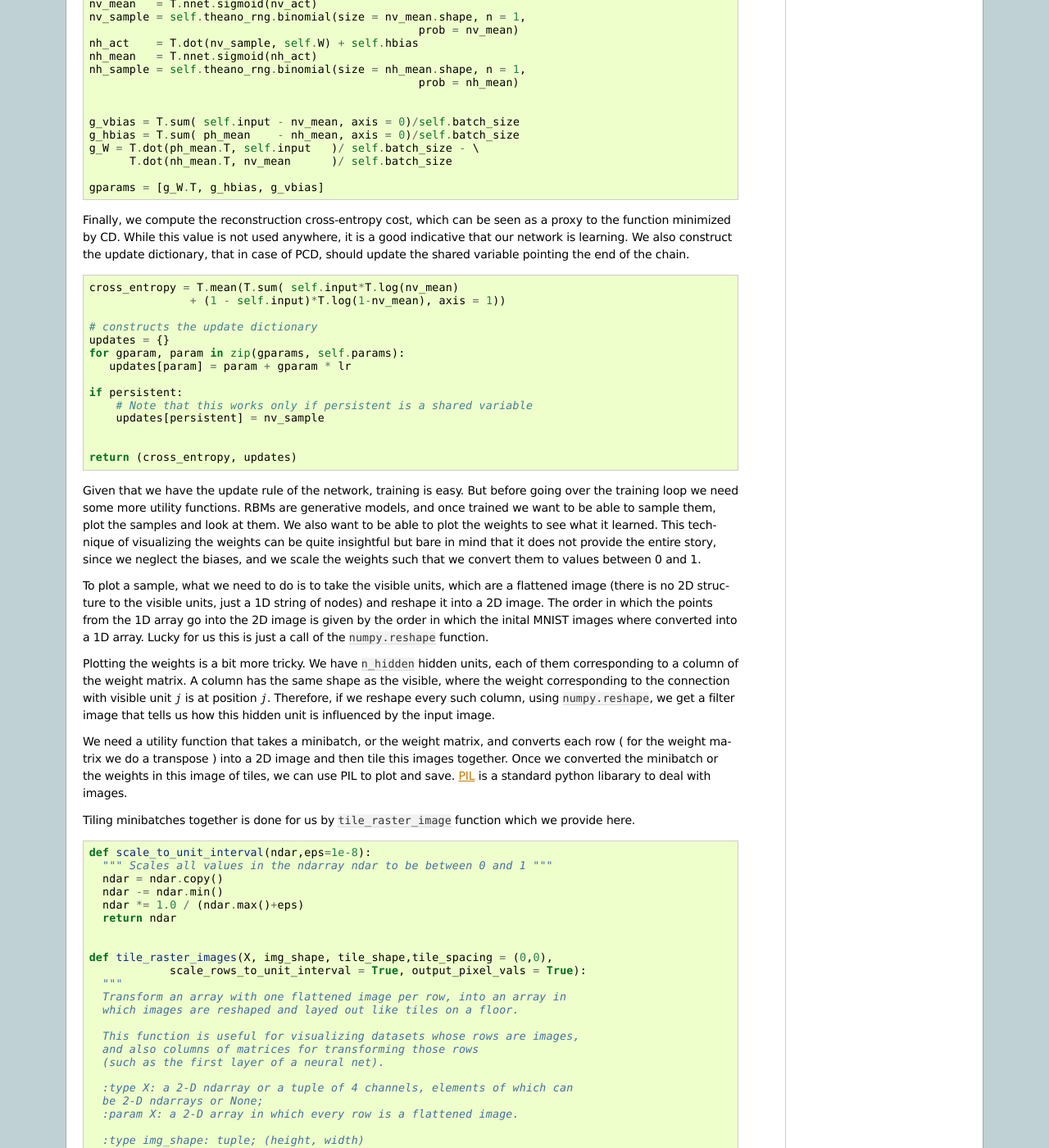
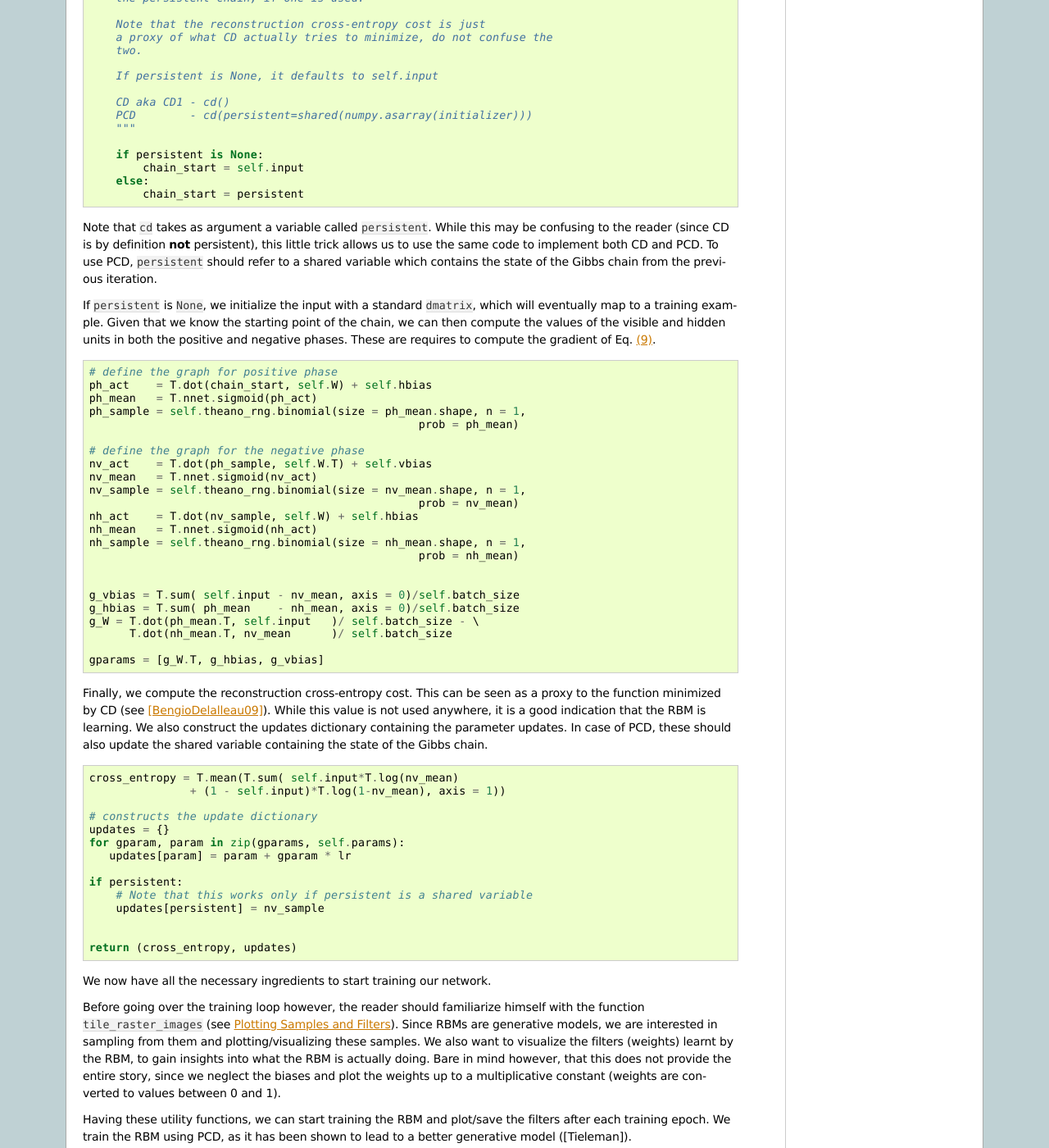
Before and after one commit to lisa-lab/DeepLearningTutorials, a Sphinx documentation site: the page built from doc/rbm.txt, in a window 1280 px wide and 1400 px high, scrolled down 5653 px. Shown: the whole window at 82% size. Built offline with Sphinx 7.4.7, drawn with Linux system fonts in a browser that asks for light colours; formulas are drawn with MathJax 3; pages that are not in the unit, such as notebooks, are missing from menus; some of the changed text lies outside the part shown.

Commit message:
* added explicit derivation of gradient updates to theory section * cosmetic changes to writing * moved plotting function to "utilities" page (found it too cluttered)

```diff
--- a/doc/contents.txt
+++ b/doc/contents.txt
@@ -16,6 +16,5 @@
    lenet
    SdA
    rbm
-   dbn
-   dae
+   utilities
    references
--- a/doc/intro.txt
+++ b/doc/intro.txt
@@ -36,7 +36,7 @@
 The unsupervised and semi-supervised learning algorithms are here (the auto-encoders can be read independently of the RBM/DBN thread):
 
   * :ref:`Auto Encoders, Stacked Auto Encoders, and Stacked Denoising Auto-Encoders <SdA>` - easy steps into unsupervised pre-training for deep nets
-  * :ref:`Restricted Boltzmann Machines` - single layer generative RBM model
+  * :ref:`Restricted Boltzmann Machines <rbm>` - single layer generative RBM model
   * :ref:`Deep Belief Networks` - unsupervised generative pre-training of stacked RBMs followed by supervised fine-tuning
 
 .. _Theano: http://deeplearning.net/software/theano
--- a/doc/rbm.txt
+++ b/doc/rbm.txt
@@ -136,6 +138,7 @@
 This translates directly to the following free energy formula:
 
 .. math::
+
   \mathcal{F}(x)= - b'x - \sum_i log \sum_{h_i} e^{h_i (c_i + W_i x)}.
 
 Because of the specific structure of RBMs, visible and hidden units are
@@ -153,13 +156,41 @@
 version of the usual neuron activation function:
 
 .. math::
+  :label: rbm_propup
+
   P(h_i=1|x) = sigm(c_i + W_i x) \\
+
+.. math::
+  :label: rbm_propdown
+
   P(x_j=1|h) = sigm(b_j + W'_j h)
 
 The free energy of an RBM with binary units further simplifies to:
 
 .. math::
+  :label: rbm_free_energy
+
   \mathcal{F}(x)= - b'x - \sum_i log 1 + e^{(c_i + W_i x)}.
+
+**Update Equations with Binary Units**
+
+Combining Eqs. :eq:`bm_grad` with :eq:`rbm_free_energy`, we obtain the
+following log-likelihood gradients for an RBM with binary units:
+
+.. math::
+    :label: rbm_grad
+
+    \frac {\partial{log p(v)}} {\partial W_{ij}} &=
+       - x^{(i)}_j \cdot sigm(W_i \cdot x^{(i)} + c_i)
+       + E_v[p(h_i|v) \cdot v_j] \\
+    \frac {\partial{log p(v)}} {\partial c_i} &=
+       - sigm(W_i \cdot x^{(i)}) + E_v[p(h_i|v)] \\
+    \frac {\partial{log p(v)}} {\partial b_j} &=
+       - x^{(i)} + E_v[p(v_j|h)]
+
+.. note::
+    We will be updating the tutorial shortly, such that the gradients are
+    directly computed (using ``T.grad``) from the free energy formula.
 
 
 Sampling in an RBM
@@ -232,11 +263,11 @@
 Implementation
 ++++++++++++++
 
-We construct a ``RBM`` class. The constructor has to initialize all
-parameters of the network, or to get them as arguments. The second
-option is usefull when a RBM is used in a deep network,
-case in which the weight matrix and the hidden layer bias has to be
-shared with the corresponding sigmoidal layer of a mlp network.
+We construct an ``RBM`` class. The parameters of the network can either be
+initialized by the constructor or can be passed as arguments. This option is
+useful when a RBM is used as the building block of a deep network, in which
+case the weight matrix and the hidden layer bias is shared with the
+corresponding sigmoidal layer of a MLP network.
 
 .. code-block:: python
 
@@ -316,10 +347,20 @@
         self.params     = [self.W, self.hbias, self.vbias]
         self.batch_size = self.input.shape[0]
 
-Next step is to add a Gibbs sampling function to our class. Since we are
-going to use only CD-1 in this tutorial we need to implement just one
-step of Gibbs sampling. The following function does this, by first
-sample the hidden, and afterwards sampling the visible.
+
+Next step is to define a function which defines the symbolic graph associated
+with a single step of Gibbs sampling. Since we are going to use only CD-1 in
+this tutorial we need to implement just one step of Gibbs sampling. The
+following function does this by:
+
+* inferring the activation probabilities of the hidden units, given the
+  state `v0_sample` of the visibles (Eq. :eq:`rbm_propup`)
+* sampling the hidden units
+* inferring the activation probabilities of the visible units, given the state
+  `h0_sample` of the hidden units (Eqs. :eq:`rbm_propdown`)
+* sampling the visible units
+
+The code is as follows:
 
 .. code-block:: python
 
@@ -339,8 +380,8 @@
         return [v1_mean, v1_sample]
 
 
-We also need to add a ``cd`` method to the class that gives as the CD-1
-updates :
+We then add a ``cd`` method, whose purpose is to generate the symbolic
+gradients for CD-1 and PCD-1 updates.
 
 .. code-block:: python
 
@@ -372,13 +413,17 @@
             chain_start = persistent
 
 
-Note that ``cd`` takes as argument a variable called persistent. This
-should point to where we left off the Gibbs chain in the previous call if
-we are to use PCD instead of CD, otherwise we initialize the input of
-the chain with our last observarion. Given that we know the starting
-point of the chain, we can go ahead and compute the values of the
-visibles and hiddens in the negative and positive phase, values needed
-to compute the gradient of the parameters
+Note that ``cd`` takes as argument a variable called ``persistent``. While this
+may be confusing to the reader (since CD is by definition **not** persistent),
+this little trick allows us to use the same code to implement both CD and PCD.
+To use PCD, ``persistent`` should refer to a shared variable which contains the
+state of the Gibbs chain from the previous iteration.
+
+If ``persistent`` is ``None``, we initialize the input with a standard
+``dmatrix``, which will eventually map to a training example.  Given that we
+know the starting point of the chain, we can then compute the values
+of the visible and hidden units in both the positive and negative phases.
+These are requires to compute the gradient of Eq. :eq:`rbm_grad`.
 
 .. code-block:: python
 
@@ -407,11 +452,12 @@
 
         gparams = [g_W.T, g_hbias, g_vbias]
 
-Finally, we compute the reconstruction cross-entropy cost, which can be
-seen as a proxy to the function minimized by CD.  While this value is
-not used anywhere, it is a good indicative that our network is learning.
-We also construct the update dictionary, that in case of PCD,
-should update the shared variable pointing the end of the chain.
+Finally, we compute the reconstruction cross-entropy cost. This can be
+seen as a proxy to the function minimized by CD (see [BengioDelalleau09]_).
+While this value is not used anywhere, it is a good indication that the RBM is
+learning.  We also construct the updates dictionary containing the parameter
+updates. In case of PCD, these should also update the shared variable
+containing the state of the Gibbs chain.
 
 .. code-block:: python
 
@@ -430,159 +476,20 @@
 
         return (cross_entropy, updates)
 
+We now have all the necessary ingredients to start training our network.
 
-Given that we have the update rule of the network, training is easy. But
-before going over the training loop we need some more utility
-functions. RBMs are generative models, and once trained we want to be
-able to sample them, plot the samples and look at them. We also want to
-be able to plot the weights to see what it learned. This technique of
-visualizing the weights can be quite insightful but bare in mind that it
-does not provide the entire story, since we neglect the biases, and we
-scale the weights such that we convert them to values between 0 and 1.
+Before going over the training loop however, the reader should familiarize
+himself with the function ``tile_raster_images`` (see :ref:`how-to-plot`). Since
+RBMs are generative models, we are interested in sampling from them and
+plotting/visualizing these samples. We also want to visualize the filters
+(weights) learnt by the RBM, to gain insights into what the RBM is actually
+doing. Bare in mind however, that this does not provide the entire story,
+since we neglect the biases and plot the weights up to a multiplicative
+constant (weights are converted to values between 0 and 1).
 
-To plot a sample, what we need to do is to take the visible units, which
-are a flattened image (there is no 2D structure to the visible units,
-just a 1D string of nodes) and reshape it into a 2D image. The order in
-which the points from the 1D array go into the 2D image is given by the
-order in which the inital MNIST images where converted into a 1D array.
-Lucky for us this is just a call of the ``numpy.reshape`` function.
-
-Plotting the weights is a bit more tricky. We have ``n_hidden`` hidden
-units, each of them corresponding to a column of the weight matrix. A
-column has the same shape as the visible, where the weight corresponding
-to the connection with visible unit `j` is at position `j`. Therefore,
-if we reshape every such column, using ``numpy.reshape``, we get a
-filter image that tells us how this hidden unit is influenced by
-the input image.
-
-We need a utility function that takes a minibatch, or the weight matrix,
-and converts each row ( for the weight matrix we do a transpose ) into a
-2D image and then tile this images together.  Once we converted the
-minibatch or the weights in this image of tiles, we can use PIL to plot
-and save. `PIL <http://www.pythonware.com/products/pil/>`_ is a standard
-python libarary to deal with images.
-
-Tiling minibatches together is done for us by
-``tile_raster_image`` function which we provide here.
-
-.. code-block:: python
-
-
-  def scale_to_unit_interval(ndar,eps=1e-8):
-    """ Scales all values in the ndarray ndar to be between 0 and 1 """
-    ndar = ndar.copy()
-    ndar -= ndar.min()
-    ndar *= 1.0 / (ndar.max()+eps)
-    return ndar
-
-
-  def tile_raster_images(X, img_shape, tile_shape,tile_spacing = (0,0),
-              scale_rows_to_unit_interval = True, output_pixel_vals = True):
-    """
-    Transform an array with one flattened image per row, into an array in
-    which images are reshaped and layed out like tiles on a floor.
-
-    This function is useful for visualizing datasets whose rows are images,
-    and also columns of matrices for transforming those rows
-    (such as the first layer of a neural net).
-
-    :type X: a 2-D ndarray or a tuple of 4 channels, elements of which can
-    be 2-D ndarrays or None;
-    :param X: a 2-D array in which every row is a flattened image.
-
-    :type img_shape: tuple; (height, width)
-    :param img_shape: the original shape of each image
-
-    :type tile_shape: tuple; (rows, cols)
-    :param tile_shape: the number of images to tile (rows, cols)
-
-    :param output_pixel_vals: if output should be pixel values (i.e. int8
-    values) or floats
-
-    :param scale_rows_to_unit_interval: if the values need to be scaled before
-    being plotted to [0,1] or not
-
-
-    :returns: array suitable for viewing as an image.
-    (See:`PIL.Image.fromarray`.)
-    :rtype: a 2-d array with same dtype as X.
-
-    """
-
-    assert len(img_shape) == 2
-    assert len(tile_shape) == 2
-    assert len(tile_spacing) == 2
-
-    # The expression below can be re-written in a more C style as
-    # follows :
-    #
-    # out_shape    = [0,0]
-    # out_shape[0] = (img_shape[0]+tile_spacing[0])*tile_shape[0] -
-    #                tile_spacing[0]
-    # out_shape[1] = (img_shape[1]+tile_spacing[1])*tile_shape[1] -
-    #                tile_spacing[1]
-    out_shape = [(ishp + tsp) * tshp - tsp for ishp, tshp, tsp
-                        in zip(img_shape, tile_shape, tile_spacing)]
-
-    if isinstance(X, tuple):
-        assert len(X) == 4
-        # Create an output numpy ndarray to store the image
-        if output_pixel_vals:
-            out_array = numpy.zeros((out_shape[0], out_shape[1], 4), dtype='uint8')
-        else:
-            out_array = numpy.zeros((out_shape[0], out_shape[1], 4), dtype=X.dtype)
-
-        #colors default to 0, alpha defaults to 1 (opaque)
-        if output_pixel_vals:
-            channel_defaults = [0,0,0,255]
-        else:
-            channel_defaults = [0.,0.,0.,1.]
-
-        for i in xrange(4):
-            if X[i] is None:
-                # if channel is None, fill it with zeros of the correct
-                # dtype
-                out_array[:,:,i] = numpy.zeros(out_shape,
-                        dtype='uint8' if output_pixel_vals else out_array.dtype
-                        )+channel_defaults[i]
-            else:
-                # use a recurrent call to compute the channel and store it
-                # in the output
-                out_array[:,:,i] = tile_raster_images(X[i], img_shape, tile_shape, tile_spacing, scale_rows_to_unit_interval, output_pixel_vals)
-        return out_array
-
-    else:
-        # if we are dealing with only one channel
-        H, W = img_shape
-        Hs, Ws = tile_spacing
-
-        # generate a matrix to store the output
-        out_array = numpy.zeros(out_shape, dtype='uint8' if output_pixel_vals else X.dtype)
-
-
-        for tile_row in xrange(tile_shape[0]):
-            for tile_col in xrange(tile_shape[1]):
-                if tile_row * tile_shape[1] + tile_col < X.shape[0]:
-                    if scale_rows_to_unit_interval:
-                        # if we should scale values to be between 0 and 1
-                        # do this by calling the `scale_to_unit_interval`
-                        # function
-                        this_img = scale_to_unit_interval(X[tile_row * tile_shape[1] + tile_col].reshape(img_shape))
-                    else:
-                        this_img = X[tile_row * tile_shape[1] + tile_col].reshape(img_shape)
-                    # add the slice to the corresponding position in the
-                    # output array
-                    out_array[
-                        tile_row * (H+Hs):tile_row*(H+Hs)+H,
-                        tile_col * (W+Ws):tile_col*(W+Ws)+W
-                        ] \
-                        = this_img * (255 if output_pixel_vals else 1)
-        return out_array
-
-
-Having this utility function, we can start training, saving the filters
-(weight plots) after each training epoch.
-
+Having these utility functions, we can start training the RBM and plot/save
+the filters after each training epoch.  We train the RBM using PCD, as it has
+been shown to lead to a better generative model ([Tieleman]_).
 
 .. code-block:: python
 
@@ -609,11 +516,11 @@
 
 
 
-Now for sampling we need to use the ``gibbs_1`` and PCD to have better
-results. For this we first pick several samples (from the testing sequence,
-though we could as well pick it from the training set) to initialize
-several chains that we would sample.
-
+Once the RBM is trained, we can then use the ``gibbs_1`` function to implement
+the Gibbs chain required for sampling. We initialize the Gibbs chain starting
+from test examples (although we could as well pick it from the training set)
+in order to speed up convergence and avoid problems with random
+initialization.
 
 .. code-block:: python
 
@@ -630,12 +537,11 @@
     # initialize 20 persistent chains in parallel
     persistent_chain = theano.shared( test_set_x.value[sample:sample+20])
 
-
-
 Next we create the 20 persistent chains in paralel to get our
-samples. To do so, we compile a theano function that takes as one
-step and aplly this function iteratively for a large number of steps,
-plotting the samples drawn at every 1000 step.
+samples. To do so, we compile a theano function which performs one Gibbs step
+and updates the state of the persistent chain with the new visible sample. We
+apply this function iteratively for a large number of steps, plotting the
+samples at every 1000 step.
 
 .. code-block:: python
 
--- /dev/null
+++ b/doc/utilities.txt
@@ -0,0 +1,147 @@
+=============
+Miscellaneous
+=============
+
+.. _how-to-plot:
+
+Plotting Samples and Filters
+++++++++++++++++++++++++++++
+
+To plot a sample, what we need to do is to take the visible units, which
+are a flattened image (there is no 2D structure to the visible units,
+just a 1D string of nodes) and reshape it into a 2D image. The order in
+which the points from the 1D array go into the 2D image is given by the
+order in which the inital MNIST images where converted into a 1D array.
+Lucky for us this is just a call of the ``numpy.reshape`` function.
+
+Plotting the weights is a bit more tricky. We have ``n_hidden`` hidden
+units, each of them corresponding to a column of the weight matrix. A
+column has the same shape as the visible, where the weight corresponding
+to the connection with visible unit `j` is at position `j`. Therefore,
+if we reshape every such column, using ``numpy.reshape``, we get a
+filter image that tells us how this hidden unit is influenced by
+the input image.
+
+We need a utility function that takes a minibatch, or the weight matrix,
+and converts each row ( for the weight matrix we do a transpose ) into a
+2D image and then tile this images together.  Once we converted the
+minibatch or the weights in this image of tiles, we can use PIL to plot
+and save. `PIL <http://www.pythonware.com/products/pil/>`_ is a standard
+python libarary to deal with images.
+
+Tiling minibatches together is done for us by
+``tile_raster_image`` function which we provide here.
+
+.. code-block:: python
+
+
+  def scale_to_unit_interval(ndar,eps=1e-8):
+    """ Scales all values in the ndarray ndar to be between 0 and 1 """
+    ndar = ndar.copy()
+    ndar -= ndar.min()
+    ndar *= 1.0 / (ndar.max()+eps)
+    return ndar
+
+
+  def tile_raster_images(X, img_shape, tile_shape,tile_spacing = (0,0),
+              scale_rows_to_unit_interval = True, output_pixel_vals = True):
+    """
+    Transform an array with one flattened image per row, into an array in
+    which images are reshaped and layed out like tiles on a floor.
+
+    This function is useful for visualizing datasets whose rows are images,
+    and also columns of matrices for transforming those rows
+    (such as the first layer of a neural net).
+
+    :type X: a 2-D ndarray or a tuple of 4 channels, elements of which can
+    be 2-D ndarrays or None;
+    :param X: a 2-D array in which every row is a flattened image.
+
+    :type img_shape: tuple; (height, width)
+    :param img_shape: the original shape of each image
+
+    :type tile_shape: tuple; (rows, cols)
+    :param tile_shape: the number of images to tile (rows, cols)
+
+    :param output_pixel_vals: if output should be pixel values (i.e. int8
+    values) or floats
+
+    :param scale_rows_to_unit_interval: if the values need to be scaled before
+    being plotted to [0,1] or not
+
+
+    :returns: array suitable for viewing as an image.
+    (See:`PIL.Image.fromarray`.)
+    :rtype: a 2-d array with same dtype as X.
+
+    """
+
+    assert len(img_shape) == 2
+    assert len(tile_shape) == 2
+    assert len(tile_spacing) == 2
+
+    # The expression below can be re-written in a more C style as
+    # follows :
+    #
+    # out_shape    = [0,0]
+    # out_shape[0] = (img_shape[0]+tile_spacing[0])*tile_shape[0] -
+    #                tile_spacing[0]
+    # out_shape[1] = (img_shape[1]+tile_spacing[1])*tile_shape[1] -
+    #                tile_spacing[1]
+    out_shape = [(ishp + tsp) * tshp - tsp for ishp, tshp, tsp
+                        in zip(img_shape, tile_shape, tile_spacing)]
+
+    if isinstance(X, tuple):
+        assert len(X) == 4
+        # Create an output numpy ndarray to store the image
+        if output_pixel_vals:
+            out_array = numpy.zeros((out_shape[0], out_shape[1], 4), dtype='uint8')
+        else:
+            out_array = numpy.zeros((out_shape[0], out_shape[1], 4), dtype=X.dtype)
+
+        #colors default to 0, alpha defaults to 1 (opaque)
+        if output_pixel_vals:
+            channel_defaults = [0,0,0,255]
+        else:
+            channel_defaults = [0.,0.,0.,1.]
+
+        for i in xrange(4):
+            if X[i] is None:
+                # if channel is None, fill it with zeros of the correct
+                # dtype
+                out_array[:,:,i] = numpy.zeros(out_shape,
+                        dtype='uint8' if output_pixel_vals else out_array.dtype
+                        )+channel_defaults[i]
+            else:
+                # use a recurrent call to compute the channel and store it
+                # in the output
+                out_array[:,:,i] = tile_raster_images(X[i], img_shape, tile_shape, tile_spacing, scale_rows_to_unit_interval, output_pixel_vals)
+        return out_array
+
+    else:
+        # if we are dealing with only one channel
+        H, W = img_shape
+        Hs, Ws = tile_spacing
+
+        # generate a matrix to store the output
+        out_array = numpy.zeros(out_shape, dtype='uint8' if output_pixel_vals else X.dtype)
+
+
+        for tile_row in xrange(tile_shape[0]):
+            for tile_col in xrange(tile_shape[1]):
+                if tile_row * tile_shape[1] + tile_col < X.shape[0]:
+                    if scale_rows_to_unit_interval:
+                        # if we should scale values to be between 0 and 1
+                        # do this by calling the `scale_to_unit_interval`
+                        # function
+                        this_img = scale_to_unit_interval(X[tile_row * tile_shape[1] + tile_col].reshape(img_shape))
+                    else:
+                        this_img = X[tile_row * tile_shape[1] + tile_col].reshape(img_shape)
+                    # add the slice to the corresponding position in the
+                    # output array
+                    out_array[
+                        tile_row * (H+Hs):tile_row*(H+Hs)+H,
+                        tile_col * (W+Ws):tile_col*(W+Ws)+W
+                        ] \
+                        = this_img * (255 if output_pixel_vals else 1)
+        return out_array
```
Also changed, not shown: other parts of doc/rbm.txt (+4 -8 lines), doc/references.txt (added, +33 -0 lines).
